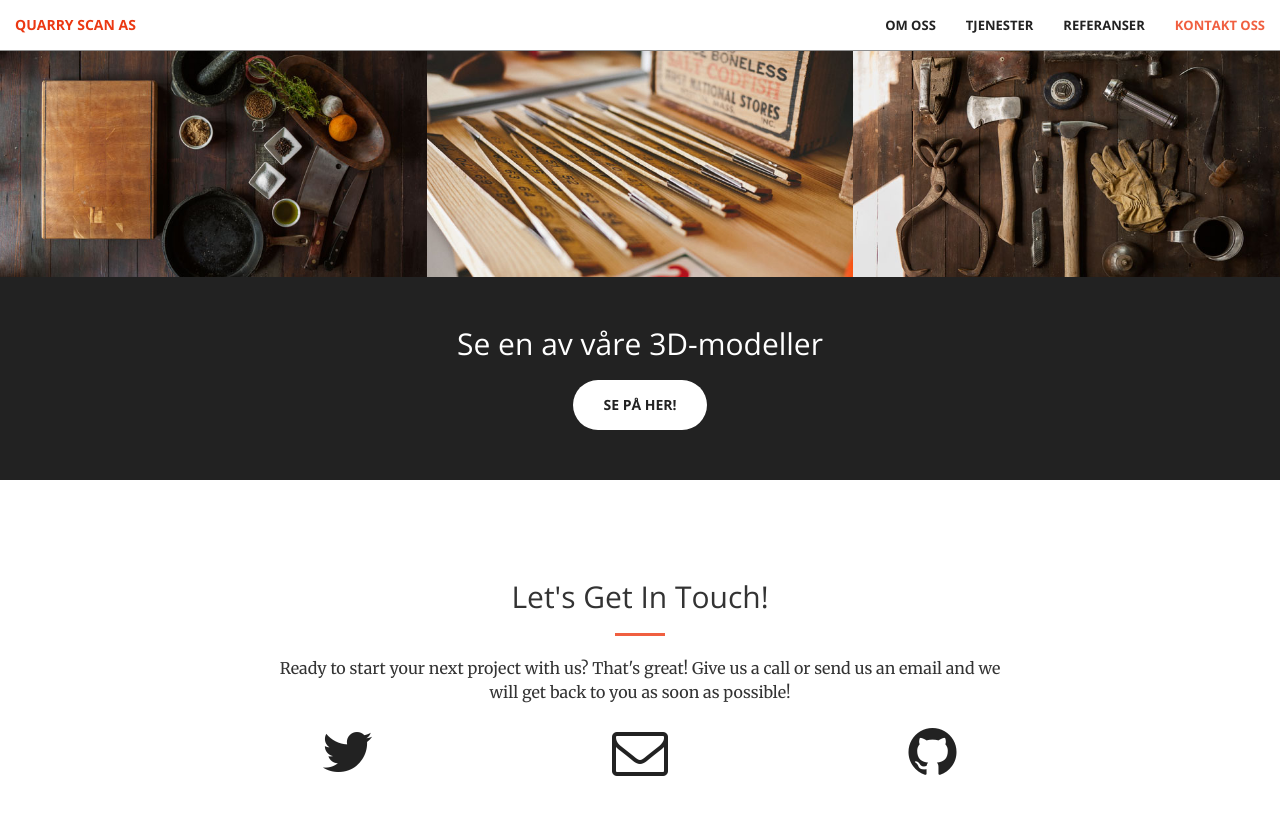
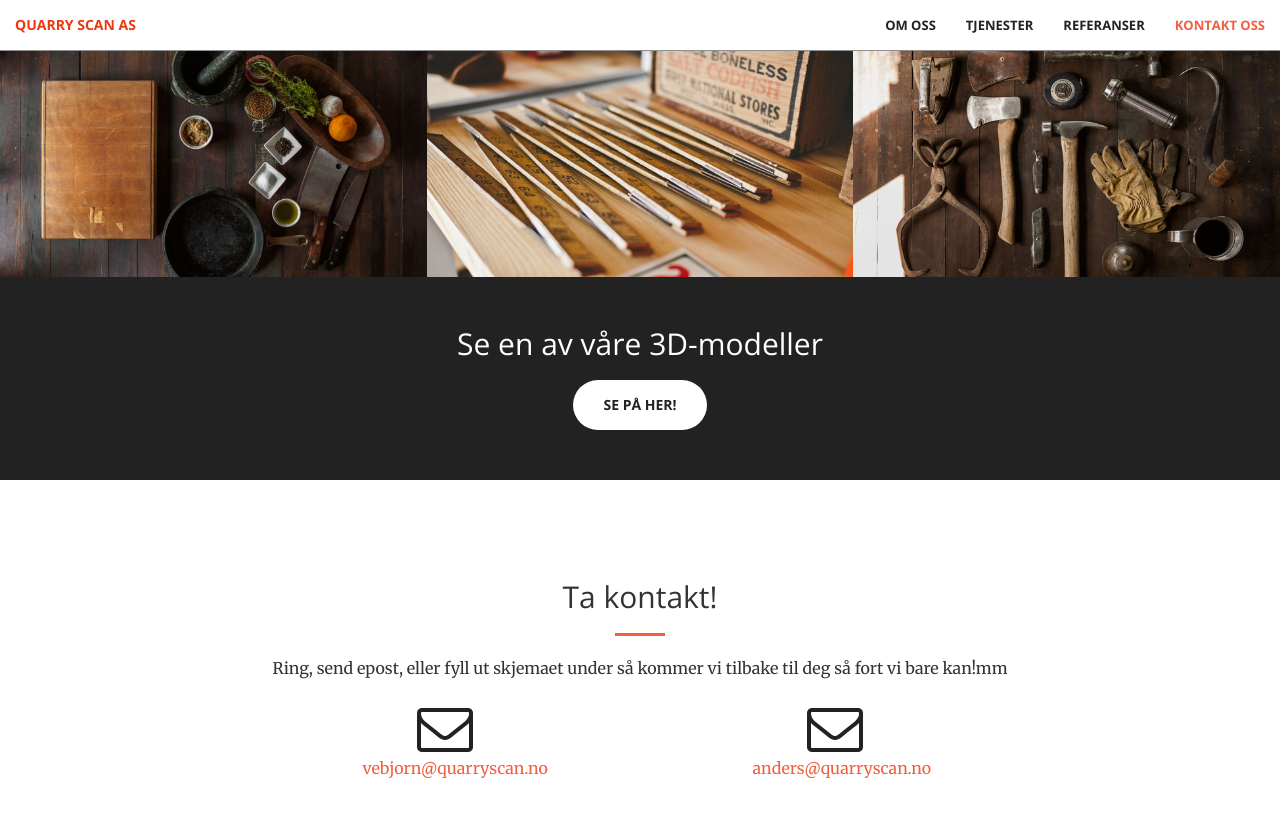
Before and after one commit to Andersirk/Andersirk.github.io, a Jekyll site: the page built from index.html, in a window 1280 px wide and 900 px high, scrolled down 2434 px. Shown: the top 817 px of the window. Built offline with Jekyll 4.4.1, drawn with Linux system fonts in a browser that asks for light colours.

Commit message:
contakside fiks

```diff
--- a/_config.yml
+++ b/_config.yml
@@ -1,12 +1,12 @@
 # Site settings
-title: QuarryScan
+title: "QuarryScan"
 email:
 description: > # this means to ignore newlines until "baseurl:"
 baseurl: "" # the subpath of your site, e.g. /blog/
 url: "http://quarryscan.no" # the base hostname & protocol for your site
 
-twitter_username:
-github_username:
+vebjorn_email: "vebjorn@quarryscan.no"
+anders_email: "anders@quarryscan.no"
 
 # Build settings
 markdown: kramdown
--- a/_includes/contact.html
+++ b/_includes/contact.html
@@ -2,28 +2,26 @@
     <div class="container">
         <div class="row">
             <div class="col-lg-8 col-lg-offset-2 text-center">
-                <h2 class="section-heading">Let's Get In Touch!</h2>
+                <h2 class="section-heading">Ta kontakt!</h2>
                 <hr class="primary">
-                <p>Ready to start your next project with us? That's great! Give us a call or send us an email and we will get back to you as soon as possible!</p>
+                <p>Ring, send epost, eller fyll ut skjemaet under så kommer vi tilbake til deg så fort vi bare kan!mm</p>
             </div>
-        <div class="col-lg-2 col-lg-offset-2 text-center">
-            <a href="https://twitter.com/{{ site.twitter_username }}">
-                <i class="fa fa-twitter fa-3x wow bounceIn" data-wow-delay=".1s"></i>
-                <p>{{ site.twitter_username }}</p>
+
+
+        <div class="col-lg-2 col-lg-offset-3 text-center">
+            <a href="mailto:{{ site.vebjorn_email }}">
+                <i class="fa fa-envelope-o fa-3x wow bounceIn" data-wow-delay=".1s"></i>
+                    <p>{{ site.vebjorn_email }}</p>
+                </a>
             </a>
         </div>
-        <div class="col-lg-2 col-lg-offset-1 text-center">
-            <a href="mailto:{{ site.email }}">
+        <div class="col-lg-2 col-lg-offset-2 text-center">
+            <a href="mailto:{{ site.anders_email }}">
             <i class="fa fa-envelope-o fa-3x wow bounceIn" data-wow-delay=".1s"></i>
-                <p>{{ site.email }}</p>
-            </a>
-        </div>
-        <div class="col-lg-2 col-lg-offset-1 text-center">
-            <a href="https://github.com/{{ site.github_username }}">
-            <i class="fa fa-github fa-3x wow bounceIn" data-wow-delay=".1s"></i>
-                <p>{{ site.github_username }}</p>
+                <p>{{ site.anders_email }}</p>
             </a>
         </div>
 
+
     </div>
 </section>
```
